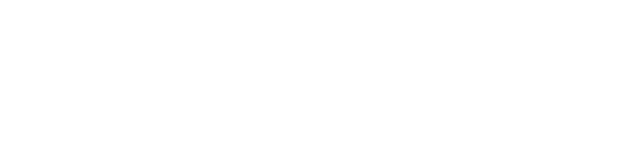
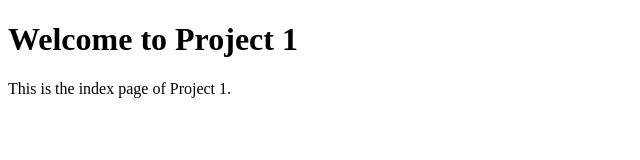
Before and after one commit to suryanshp049-pixel/project1, a plain HTML site: page index.html in a window 1280 px wide. Shown: the whole page, without its empty margins (0-640 px from the left). Drawn offline with Linux system fonts and the light colour scheme.

Commit message:
added h1 and p

```diff
--- a/index.html
+++ b/index.html
@@ -8,7 +8,8 @@
 <body>
 
 
-
+    <h1>Welcome to Project 1</h1>
+    <p>This is the index page of Project 1.</p>
 
 </body>
 </html>
```
